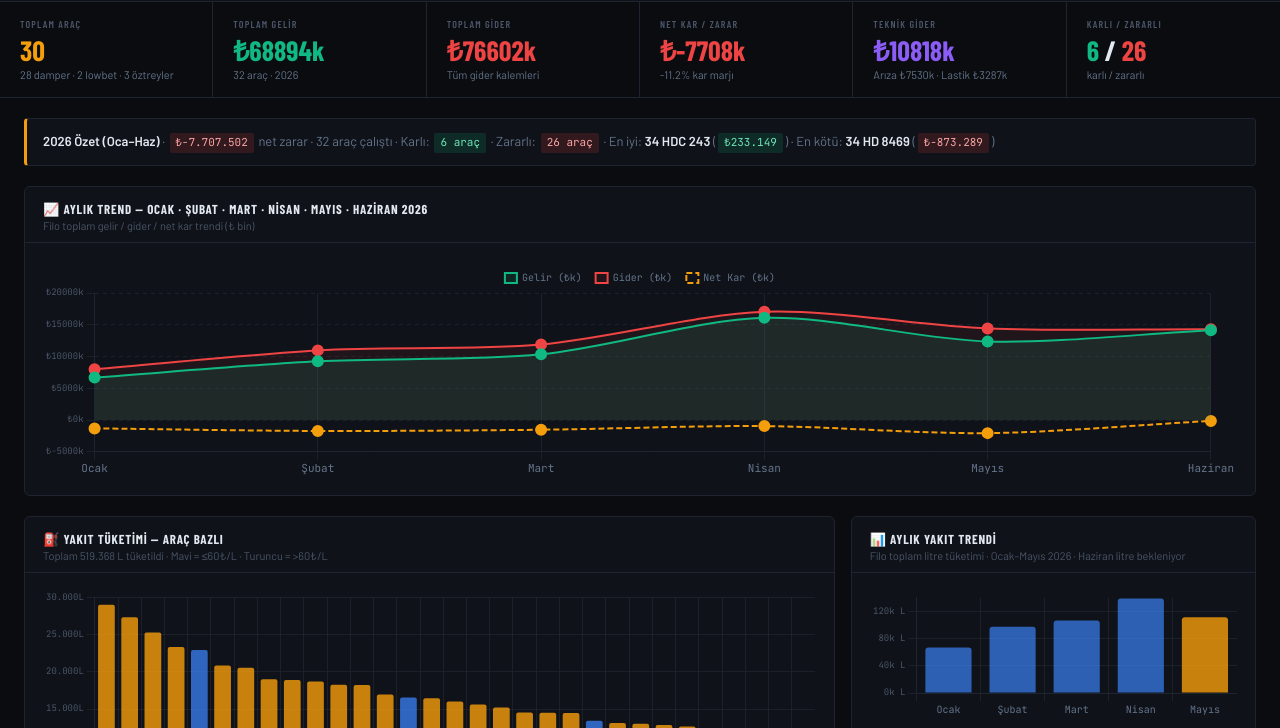
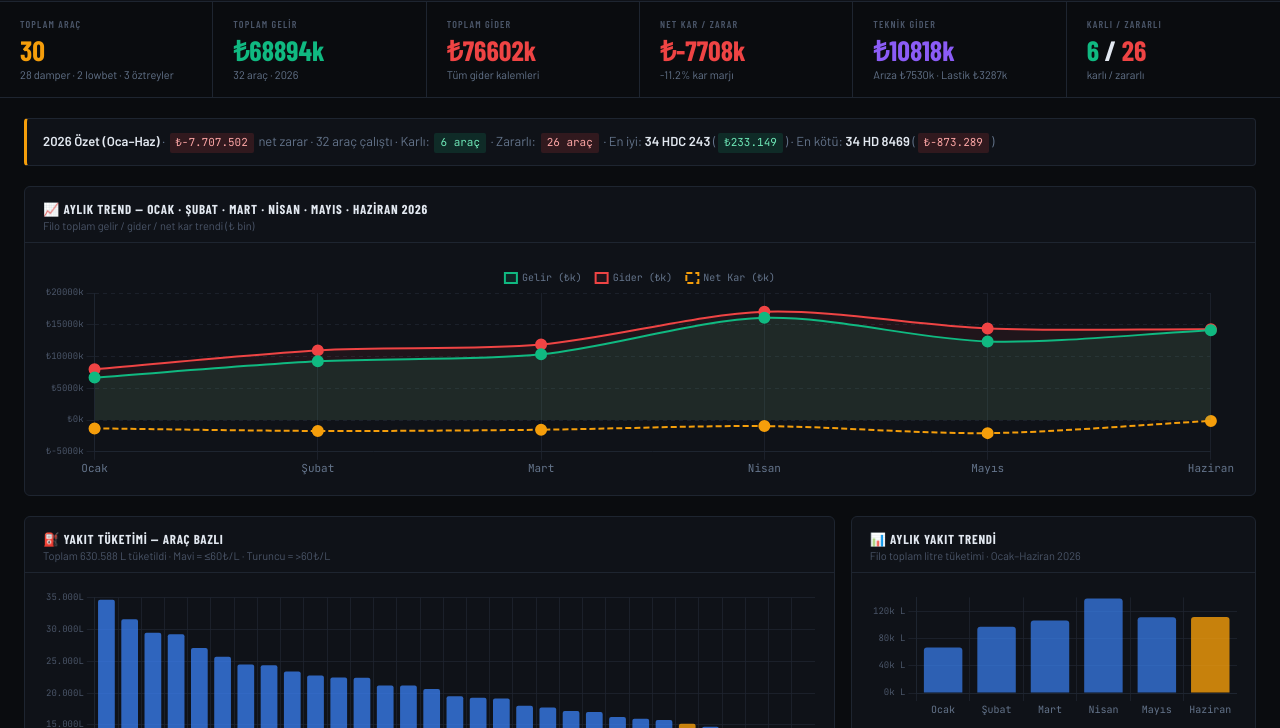
Before and after one commit to zeynelabidinkahraman-hash/safir-pulse-tir, a plain HTML site: page index.html in a window 1280 px wide. Shown: the part 54-782 px from the top of the page. Drawn offline with nearby package versions, Linux system fonts and the light colour scheme; a web font is replaced by a local one.

Commit message:
TIR: Haziran mazot litre verisi eklendi (HAZ_LITRE 31 arac / 111.220 L)
- 5 tank HAREKET MIKTARI toplami cekici bazli, GENEL TOPLAM ile birebir
- Yakit tuketimi + L/100km verimlilik grafikleri artik Haziran'da dolu
- Aylik litre trend + KPI kutucuklari Haziran'i iceriyor (ort 54.50 TL/L)
- getMazotFiyati haz/2026 = 54.50

```diff
--- a/index.html
+++ b/index.html
@@ -466,14 +466,14 @@ body {
       <div class="card-header">
         <div>
           <div class="card-title">📊 Aylık Yakıt Trendi</div>
-          <div class="card-desc">Filo toplam litre tüketimi · Ocak–Mayıs 2026 · Haziran litre bekleniyor</div>
+          <div class="card-desc">Filo toplam litre tüketimi · Ocak–Haziran 2026</div>
         </div>
       </div>
       <div class="card-body">
         <div class="chart-wrap" style="height:130px">
           <canvas id="chart-litre-trend"></canvas>
         </div>
-        <div id="yakıt-kpi-grid" style="display:grid;grid-template-columns:repeat(4,1fr);gap:8px;margin-top:12px;"></div>
+        <div id="yakıt-kpi-grid" style="display:grid;grid-template-columns:repeat(3,1fr);gap:8px;margin-top:12px;"></div>
       </div>
     </div>
   </div>
@@ -1301,6 +1301,41 @@ const MAY_LITRE = {
   '34 VBF 69':  4296.53,
   '34 VBL 69':  4681.91,
 };
+// Haziran 2026 — Mazot litre (kaynak: HAFRİYAT KAMYONLARI mazot tank dökümü,
+//   5 tank HAREKET MİKTARI toplamı çekici bazlı; GENEL TOPLAM 111.220,2 L ile birebir tutuyor)
+const HAZ_LITRE = {
+  '06 EAH 375': 2697.86,
+  '34 BDF 517': 1753.69,
+  '34 BDM 178': 3252.67,
+  '34 BDM 249': 3864.26,
+  '34 FBU 710': 229.69,
+  '34 HBM 483': 3993.46,
+  '34 HD 8469': 310.56,
+  '34 HDC 243': 6796.20,
+  '34 HDC 303': 4607.59,
+  '34 HDC 358': 6133.07,
+  '34 HDC 400': 3096.99,
+  '34 JIE 69':  4144.00,
+  '34 KV 0069': 4196.91,
+  '34 KV 0169': 6209.80,
+  '34 KV 0369': 2944.96,
+  '34 KV 0469': 5625.95,
+  '34 KV 0569': 5863.97,
+  '34 KV 0869': 4394.71,
+  '34 KV 4969': 3740.60,
+  '34 KV 6369': 4251.02,
+  '34 KV 9169': 2925.04,
+  '34 KV 9269': 4215.74,
+  '34 LEK 69':  1205.00,
+  '34 LUA 69':  1866.45,
+  '34 LUD 69':  3455.00,
+  '34 LUF 69':  3944.93,
+  '34 LUZ 69':  2528.79,
+  '34 TG 3769': 2753.67,
+  '34 TG 3869': 2082.73,
+  '34 VBF 69':  3953.45,
+  '34 VBL 69':  4181.44,
+};
 
 function getLitre(period) {
   if(period === 'oca') return OCA_LITRE;
@@ -1308,9 +1343,9 @@ function getLitre(period) {
   if(period === 'mar') return MAR_LITRE;
   if(period === 'nis') return NIS_LITRE;
   if(period === 'may') return MAY_LITRE;
-  if(period === 'haz') return {};  // Haziran litre verisi bekleniyor
+  if(period === 'haz') return HAZ_LITRE;
   if(period === '2026') {
-    var r = {}, p, allSrc = [OCA_LITRE, SUB_LITRE, MAR_LITRE, NIS_LITRE, MAY_LITRE];
+    var r = {}, p, allSrc = [OCA_LITRE, SUB_LITRE, MAR_LITRE, NIS_LITRE, MAY_LITRE, HAZ_LITRE];
     for(var i=0;i<allSrc.length;i++){ for(p in allSrc[i]){ r[p]=(r[p]||0)+(allSrc[i][p]||0); } }
     return r;
   }
@@ -1329,8 +1364,8 @@ function getMazotFiyati(period) {
   if(period==='mar') return 52.42;  // 5,565,387 ₺ / 106,169 L
   if(period==='nis') return 59.86;  // 8,292,908 ₺ / 138,541 L
   if(period==='may') return 55.78;  // 6,190,507 ₺ / 110,982 L
-  if(period==='haz') return 54.58;  // Haziran litre bekleniyor — yıl ort.
-  if(period==='2026') return 54.58; // yıl ort.
+  if(period==='haz') return 54.50;  // 6,061,281 ₺ / 111,220 L
+  if(period==='2026') return 54.50; // yıl ort.
   return 50;
 }
 
@@ -1800,16 +1835,17 @@ function render(period) {
   var marL = Object.keys(MAR_LITRE).reduce(function(s,p){return s+(MAR_LITRE[p]||0);},0);
   var nisL = Object.keys(NIS_LITRE).reduce(function(s,p){return s+(NIS_LITRE[p]||0);},0);
   var mayL = Object.keys(MAY_LITRE).reduce(function(s,p){return s+(MAY_LITRE[p]||0);},0);
+  var hazL = Object.keys(HAZ_LITRE).reduce(function(s,p){return s+(HAZ_LITRE[p]||0);},0);
 
   if(charts.litreTrend){charts.litreTrend.destroy();}
   charts.litreTrend = new Chart(document.getElementById('chart-litre-trend'), {
     type:'bar',
     data:{
-      labels:['Ocak','Şubat','Mart','Nisan','Mayıs'],
+      labels:['Ocak','Şubat','Mart','Nisan','Mayıs','Haziran'],
       datasets:[{
         label:'Toplam Litre',
-        data:[Math.round(ocaL), Math.round(subL), Math.round(marL), Math.round(nisL), Math.round(mayL)],
-        backgroundColor:[gc('#3b82f6',.7), gc('#3b82f6',.7), gc('#3b82f6',.7), gc('#3b82f6',.7), gc('#f59e0b',.8)],
+        data:[Math.round(ocaL), Math.round(subL), Math.round(marL), Math.round(nisL), Math.round(mayL), Math.round(hazL)],
+        backgroundColor:[gc('#3b82f6',.7), gc('#3b82f6',.7), gc('#3b82f6',.7), gc('#3b82f6',.7), gc('#3b82f6',.7), gc('#f59e0b',.8)],
         borderRadius:3
       }]
     },
@@ -1832,6 +1868,7 @@ function render(period) {
       {ay:'Mart',   litre:marL,  fiyat:52.42},
       {ay:'Nisan',  litre:nisL,  fiyat:59.86},
       {ay:'Mayıs',  litre:mayL,  fiyat:55.78},
+      {ay:'Haziran',litre:hazL,  fiyat:54.50},
     ];
     yakitKpiEl.innerHTML = aylıkVeri.map(function(v){
       return '<div style="background:var(--bg3);border:1px solid var(--border);border-radius:4px;padding:8px 10px;text-align:center">'
```
